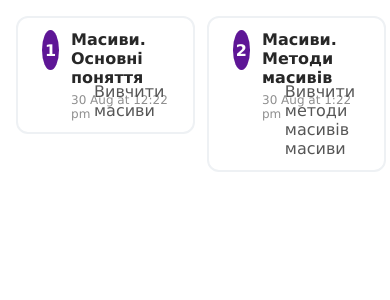
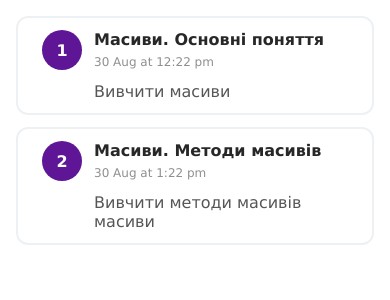
Before and after one commit to TarasTsupryk/learn-js, a React (Create React App) app: page / in a window 390 px wide. Shown: the top 300 px of the page. Built offline with nearby package versions, Linux system fonts and the light colour scheme.

Commit message:
improve ui

```diff
--- a/src/components/taskList/styles.module.css
+++ b/src/components/taskList/styles.module.css
@@ -33,3 +33,9 @@
 .taskLink:hover {
   background-color: var(--background-primary);
 }
+
+@media (max-width: 480px) {
+  .taskList {
+    flex-direction: column;
+  }
+}
```
